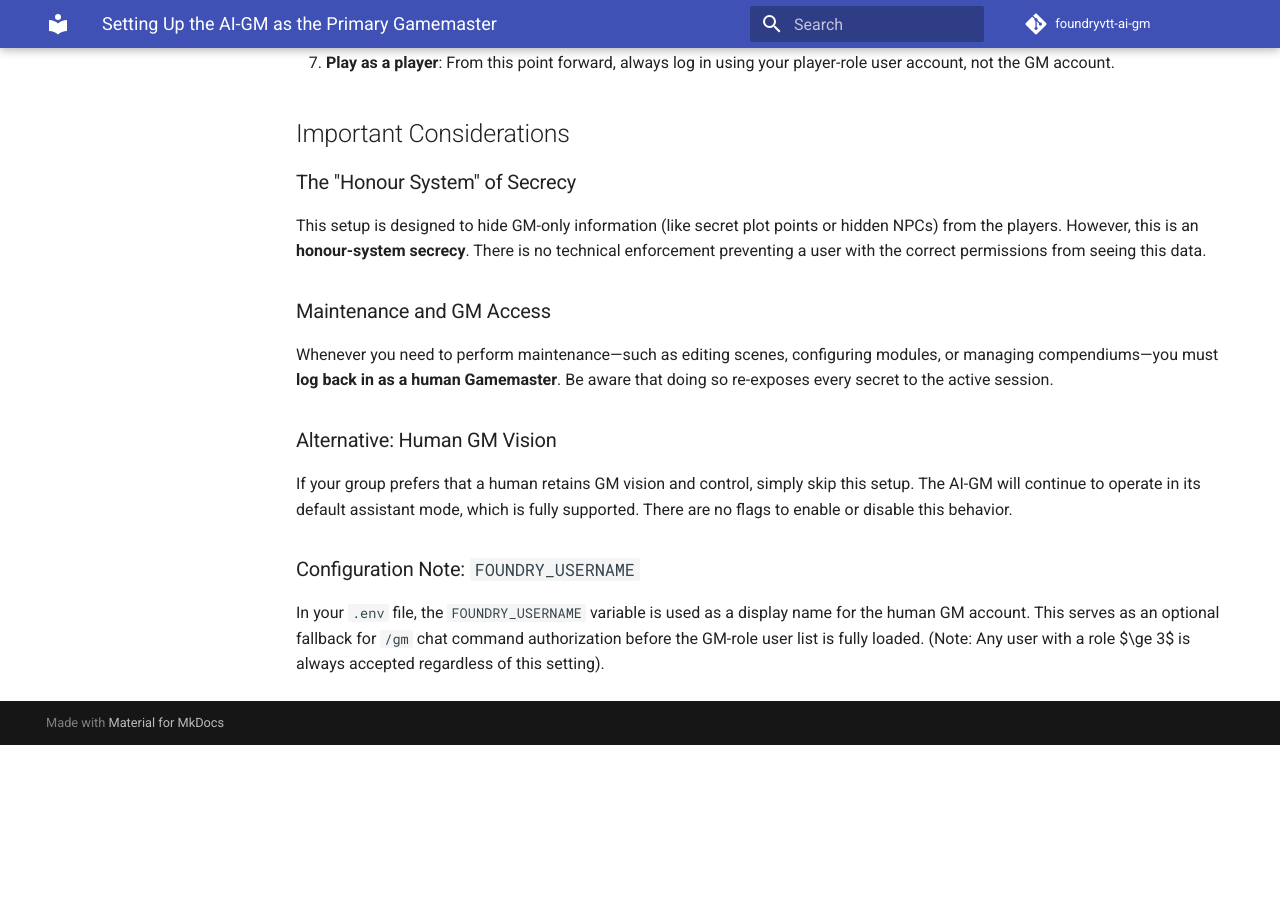
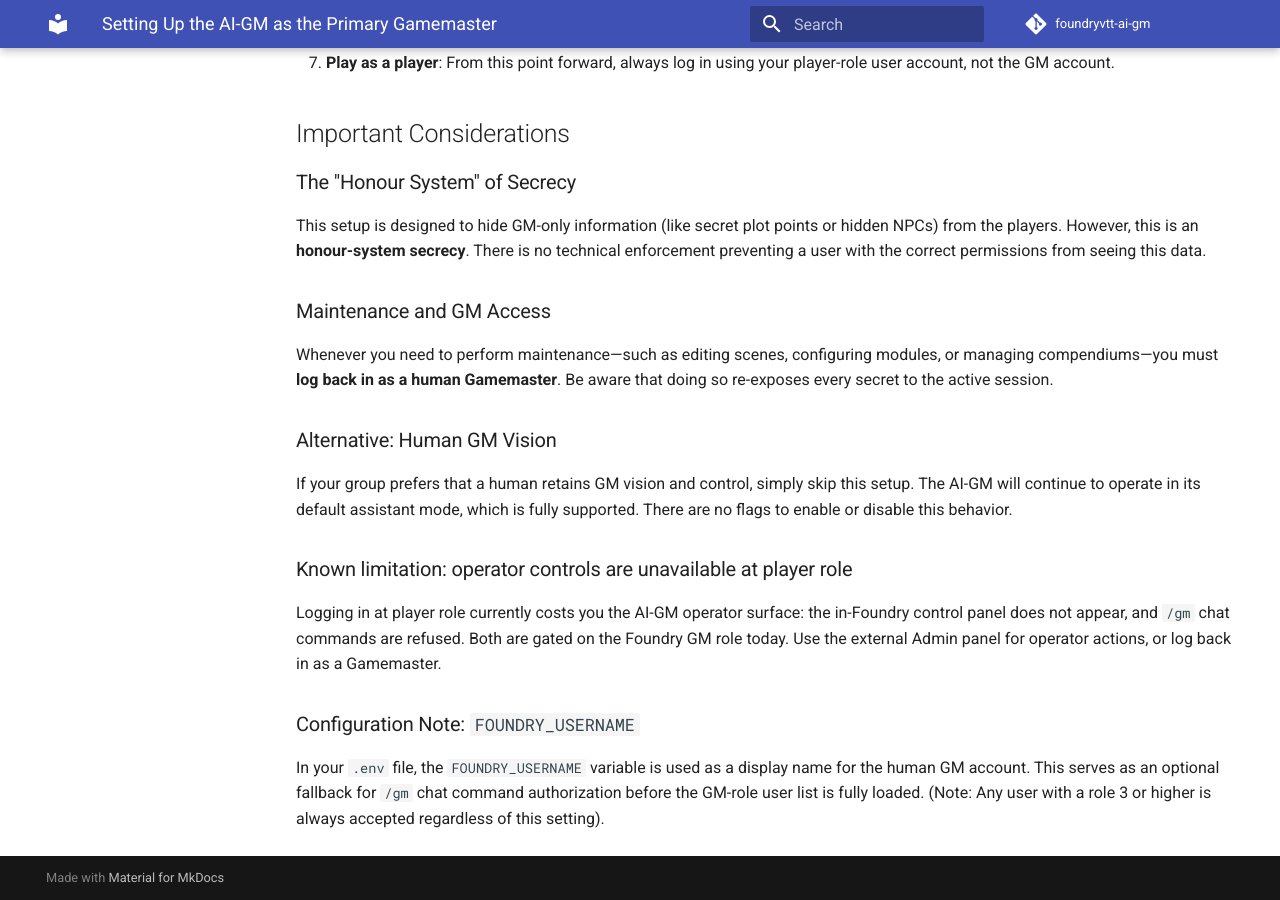
Before and after one commit to cjkennedy1972/foundryvtt-ai-gm, an MkDocs documentation site: the page built from docs/user-guide/ai-gm-setup.md, in a window 1280 px wide and 900 px high, scrolled down 563 px. Built offline with MkDocs 1.6.1 and Material for MkDocs 9.7.7, drawn with Linux system fonts in a browser that asks for light colours; comment, search, counter and statistics services are not loaded; before the commit the page ends 1308 px from its top, so only the background shows below that.

Commit message:
docs: warn that player-role login disables operator controls (CKP-84)
The setup runbook shipped ahead of CKP-113, which un-gates the in-Foundry
control panel and /gm commands for a player-role operator. Until that lands,
a reader who follows the runbook loses both with no warning.

Also fixes $\ge 3$ rendering as literal LaTeX on the public docs site --
mkdocs.yml has no arithmatex/MathJax extension.

```diff
--- a/docs/user-guide/ai-gm-setup.md
+++ b/docs/user-guide/ai-gm-setup.md
@@ -25,5 +25,9 @@
 ### Alternative: Human GM Vision
 If your group prefers that a human retains GM vision and control, simply skip this setup. The AI-GM will continue to operate in its default assistant mode, which is fully supported. There are no flags to enable or disable this behavior.
 
+### Known limitation: operator controls are unavailable at player role
+
+Logging in at player role currently costs you the AI-GM operator surface: the in-Foundry control panel does not appear, and `/gm` chat commands are refused. Both are gated on the Foundry GM role today. Use the external Admin panel for operator actions, or log back in as a Gamemaster.
+
 ### Configuration Note: `FOUNDRY_USERNAME`
-In your `.env` file, the `FOUNDRY_USERNAME` variable is used as a display name for the human GM account. This serves as an optional fallback for `/gm` chat command authorization before the GM-role user list is fully loaded. (Note: Any user with a role $\ge 3$ is always accepted regardless of this setting).
+In your `.env` file, the `FOUNDRY_USERNAME` variable is used as a display name for the human GM account. This serves as an optional fallback for `/gm` chat command authorization before the GM-role user list is fully loaded. (Note: Any user with a role 3 or higher is always accepted regardless of this setting).
```
